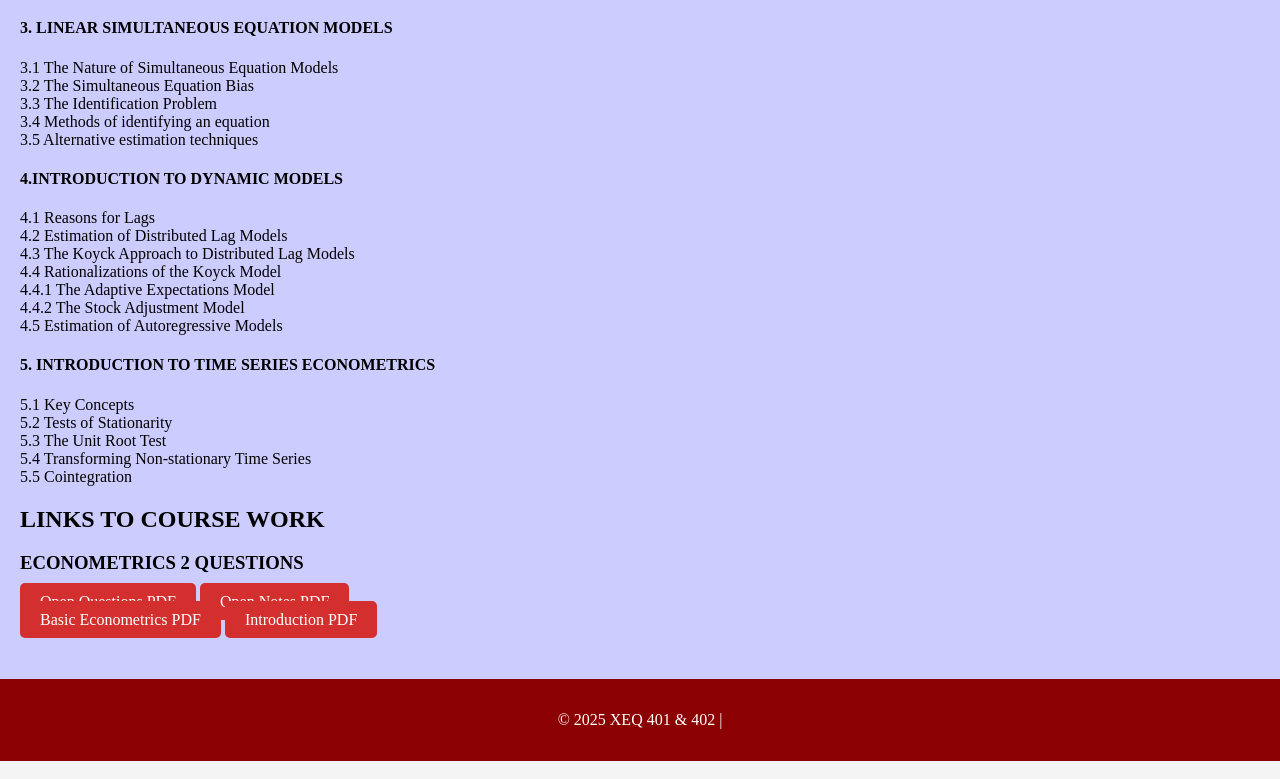
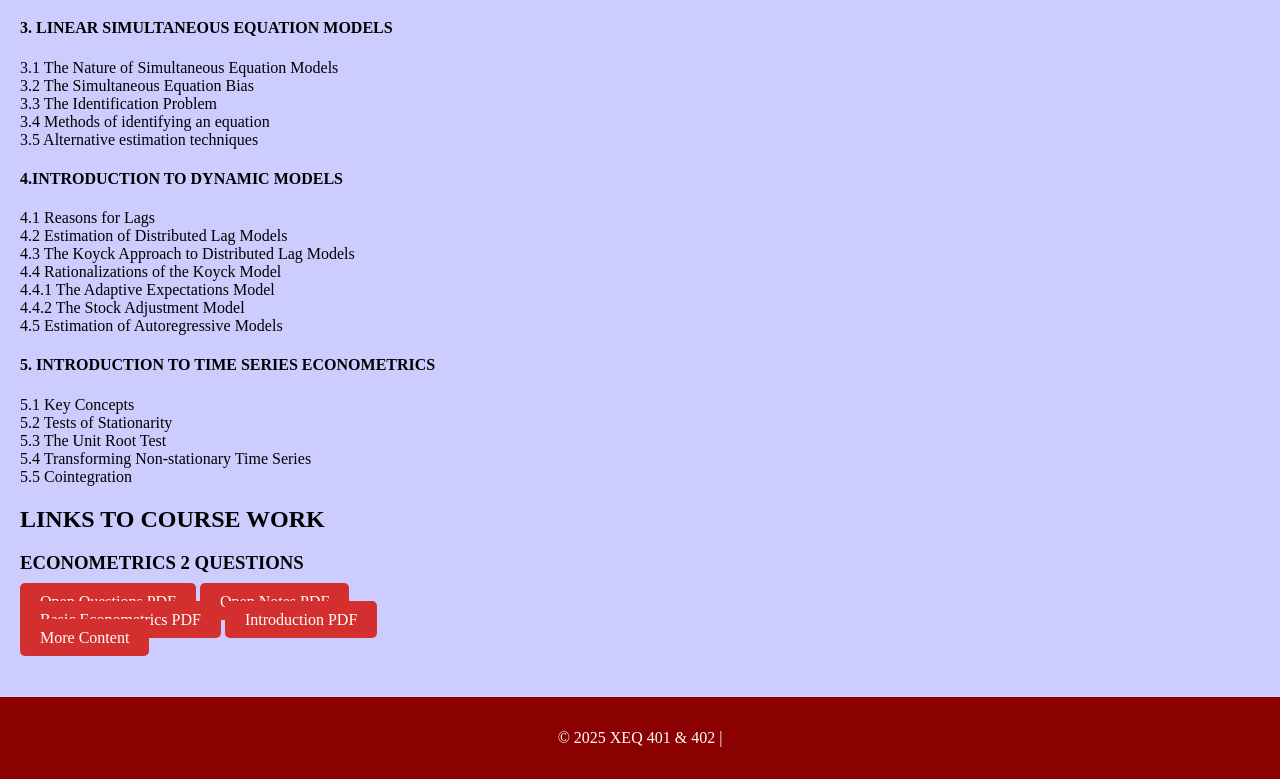
Before and after one commit to ashl5y/Econometrics-1-2, a plain HTML site: page index.html in a window 1280 px wide. Shown: the part 1822-2601 px from the top of the page. Drawn offline with Linux system fonts and the light colour scheme.

Commit message:
Update html file

```diff
--- a/index.html
+++ b/index.html
@@ -103,7 +103,8 @@
         <a href="XEQ 402 questions.pdf" target="_blank">Open Questions PDF</a>
         <a href="XEQ 402 class notes.pdf" target="_blank">Open Notes PDF</a> <br>
         <a href="Basic Econometrics.pdf" target="_blank">Basic Econometrics PDF</a>
-        <a href="Intro to Econometrics.pdf" target="_blank">Introduction PDF</a>
+        <a href="Intro to Econometrics.pdf" target="_blank">Introduction PDF</a><br>
+        <a href="Econometrics II.pdf" target="_blank">More Content</a>
     </div>
   </main>
   <footer>
```
